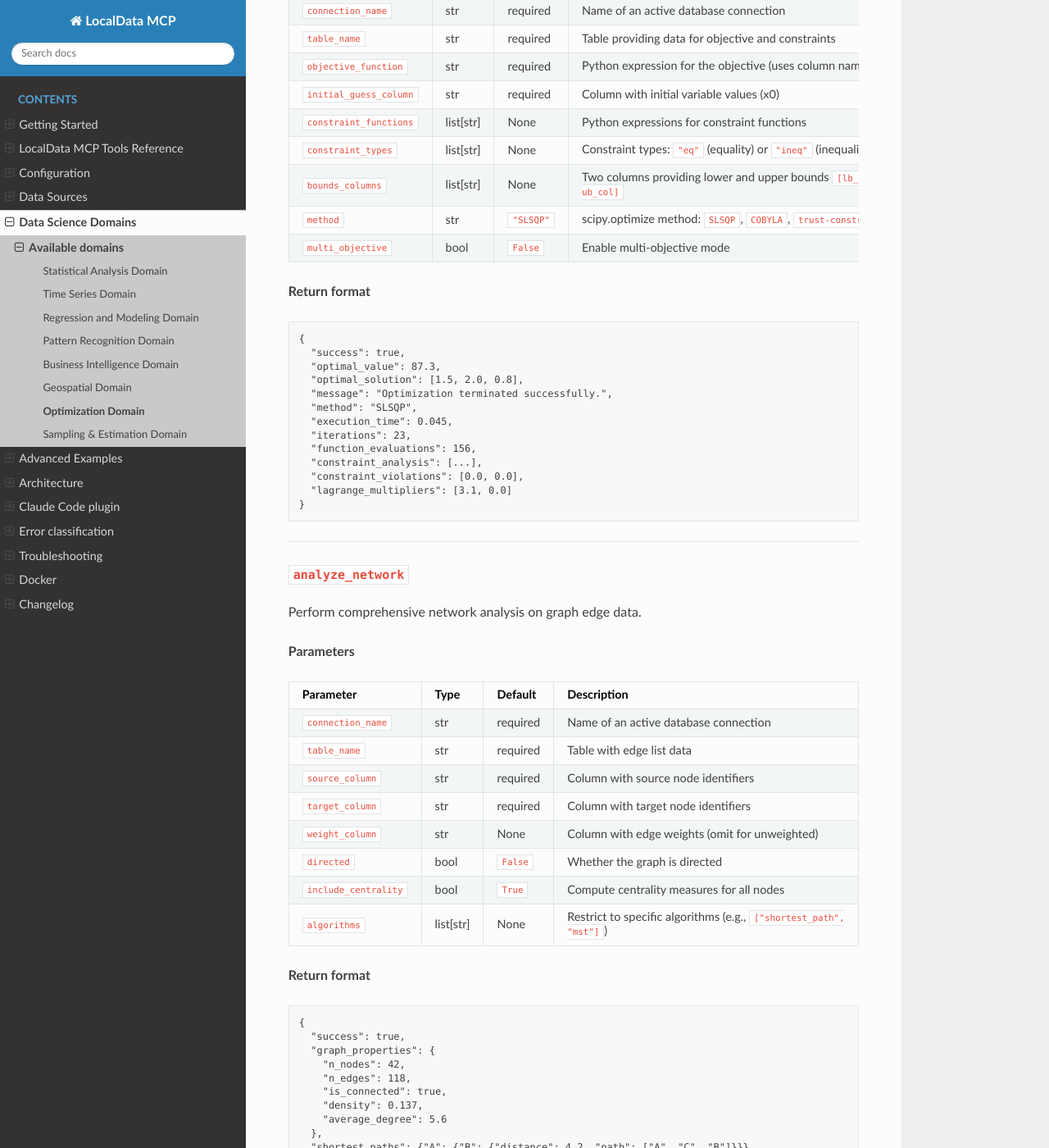
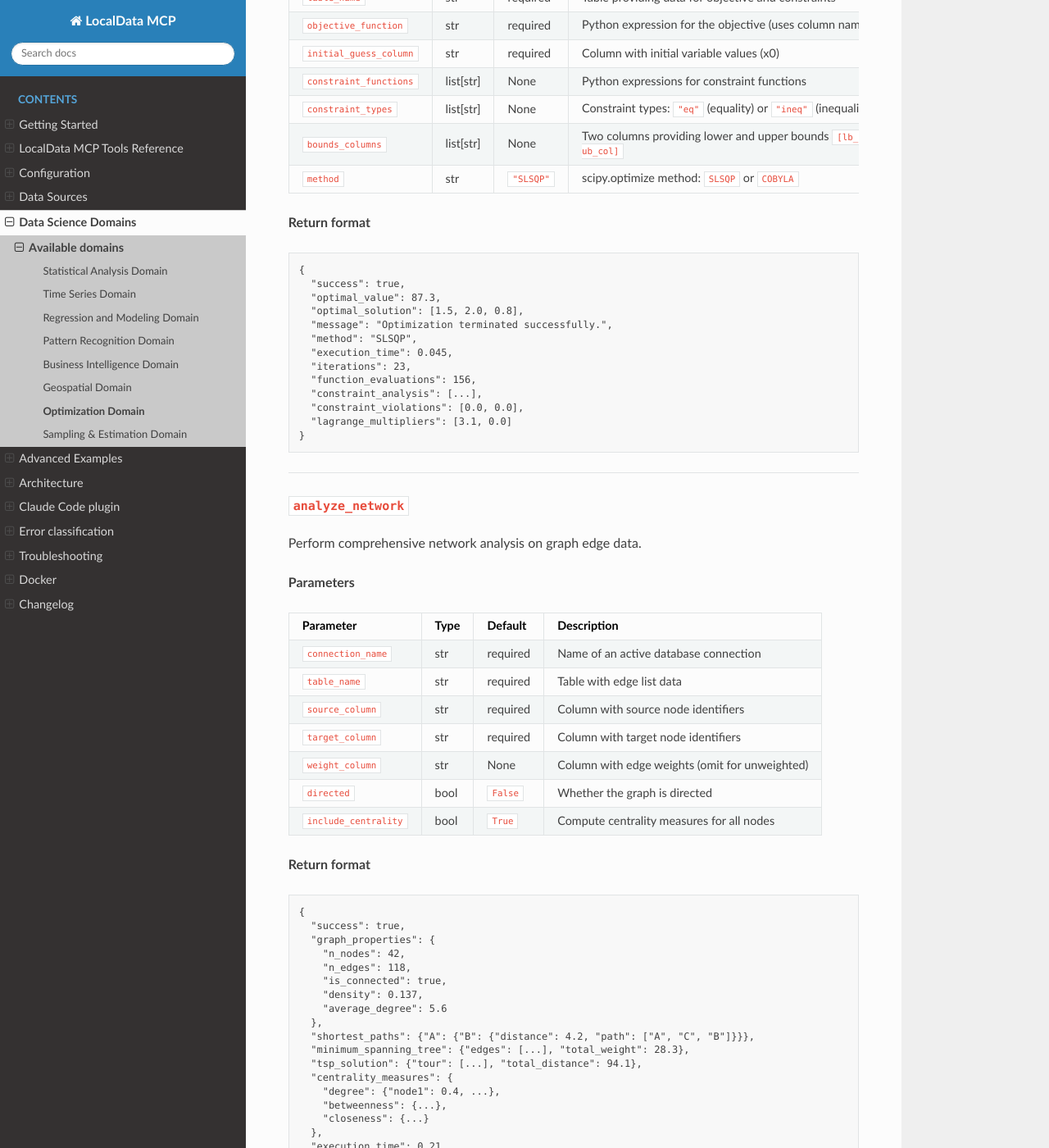
Before and after one commit to ChrisGVE/localdata-mcp, a Sphinx documentation site: the page built from docs/domains/optimization.md, in a window 1280 px wide and 1400 px high, scrolled down 2277 px. Shown: the whole window at 82% size. Built offline with Sphinx 7.4.7 and the Read the Docs theme 3.1.0, drawn with Linux system fonts in a browser that asks for light colours; some of the changed text lies outside the part shown.

Commit message:
docs(optimization,umap): delete the parameters and methods that do not exist
Continuing the factuality sweep, verified by calling the tools.

`skills/modeling/dimensionality-reduction/SKILL.md` instructed the model to call
`reduce_dimensions` with `"umap"`. That raises `ImportError` unless the optional
`umap-learn` package is installed, so the skill was steering an agent into a
guaranteed failure on a stock install. It now names `tsne` and `ica`, the two
methods that work, and states the UMAP condition rather than assuming it.
`docs/domains/pattern-recognition.md` claimed the transformer "falls back
gracefully" when UMAP is absent; it does not fall back at all.

`docs/domains/optimization.md` documented four parameters that appear in no
signature -- `bounds` on the linear program, `multi_objective` on the constrained
solver, `algorithms` on network analysis, `allow_partial` on assignment -- plus a
`trust-constr` method the tool does not accept and a `max_flow` key that no
response contains (`analyze_network` returns `graph_properties`,
`shortest_paths`, `minimum_spanning_tree`, `tsp_solution` and
`centrality_measures`). All are removed, and the surrounding prose is rewritten
where deleting a row would otherwise have left a sentence without its subject --
the failure mode caught in this file's previous commit.

The page also told readers to check `NETWORKX_AVAILABLE` before calling, which is
a Python module flag no MCP client can reach. NetworkX is a required dependency;
`check_geospatial_capabilities` reports it for anyone who wants to confirm.

Suite: 2439 passed, 26 skipped. Docs build clean.

```diff
--- a/docs/domains/optimization.md
+++ b/docs/domains/optimization.md
@@ -59,7 +59,6 @@
 | `constraint_columns` | list[str] | None | Columns defining the constraint matrix rows |
 | `constraint_values` | list[float] | None | Right-hand side values for each constraint |
 | `constraint_types` | list[str] | None | Constraint directions: `"<="`, `">="`, `"="` |
-| `bounds` | list[tuple] | None | Variable bounds as `[(lb, ub), ...]`; use `None` for unbounded |
 | `method` | str | `"highs"` | Solver: `highs`, `highs-ds`, `highs-ipm`, `interior-point`, `revised simplex` |
 | `integer_variables` | list[int] | None | Indices of variables that must be integers (MIP) |
 
@@ -99,8 +98,7 @@
 | `constraint_functions` | list[str] | None | Python expressions for constraint functions |
 | `constraint_types` | list[str] | None | Constraint types: `"eq"` (equality) or `"ineq"` (inequality ≥ 0) |
 | `bounds_columns` | list[str] | None | Two columns providing lower and upper bounds `[lb_col, ub_col]` |
-| `method` | str | `"SLSQP"` | scipy.optimize method: `SLSQP`, `COBYLA`, `trust-constr` |
-| `multi_objective` | bool | `False` | Enable multi-objective mode |
+| `method` | str | `"SLSQP"` | scipy.optimize method: `SLSQP` or `COBYLA` |
 
 **Return format**
 
@@ -137,7 +135,6 @@
 | `weight_column` | str | None | Column with edge weights (omit for unweighted) |
 | `directed` | bool | `False` | Whether the graph is directed |
 | `include_centrality` | bool | `True` | Compute centrality measures for all nodes |
-| `algorithms` | list[str] | None | Restrict to specific algorithms (e.g., `["shortest_path", "mst"]`) |
 
 **Return format**
 
@@ -182,7 +178,6 @@
 | `task_id_column` | str | None | Column with task identifiers (uses column names if omitted) |
 | `method` | str | `"hungarian"` | Algorithm: `"hungarian"` (scipy linear_sum_assignment) |
 | `maximize` | bool | `False` | Maximise total value instead of minimising cost |
-| `allow_partial` | bool | `False` | Allow some agents/tasks to go unassigned |
 
 **Return format**
 
@@ -270,7 +265,6 @@
 |---|---|
 | `SLSQP` | Smooth objectives with equality and inequality constraints (default) |
 | `COBYLA` | Derivative-free; inequality constraints only; noisy objectives |
-| `trust-constr` | Robust for large-scale problems; supports equality and inequality |
 
 **Lagrange multipliers** in the result show the sensitivity of the optimal objective to each
 constraint — a large multiplier indicates the constraint is binding and relaxing it would
@@ -315,7 +311,7 @@
 | TSP heuristic | Near-optimal tour visiting every node once | Delivery route optimisation |
 | Centrality measures | Degree, betweenness, closeness, eigenvector | Network importance ranking |
 
-Pass `algorithms` to run only a subset; omitting it runs all applicable algorithms, which may be
+Every applicable algorithm runs; there is no parameter to select a subset, which may be
 slow on large graphs (>1000 nodes).
 
 **Graph properties** in the result include node count, edge count, density, connectivity status,
```
Also changed, not shown: other parts of docs/domains/optimization.md (+6 -5 lines), docs/domains/pattern-recognition.md (+2 -2 lines), skills/modeling/dimensionality-reduction/SKILL.md (+5 -3 lines).
